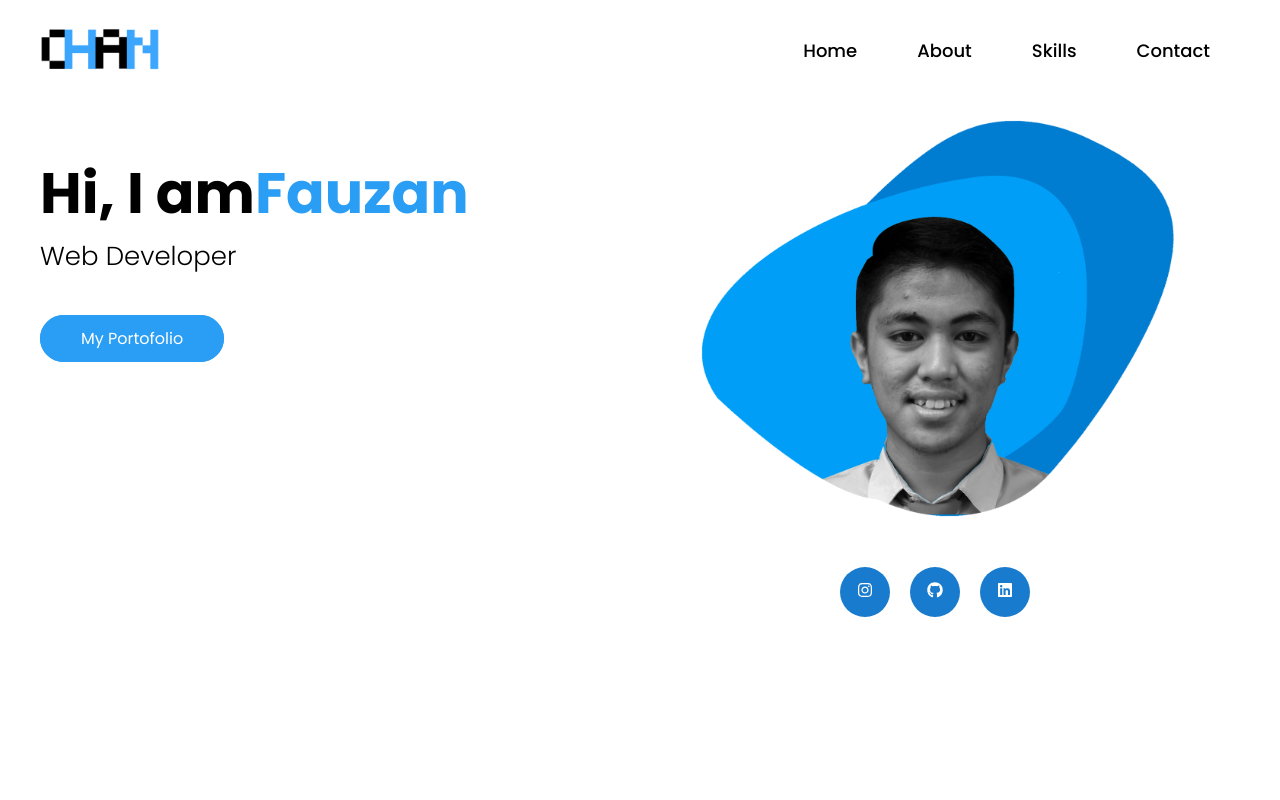
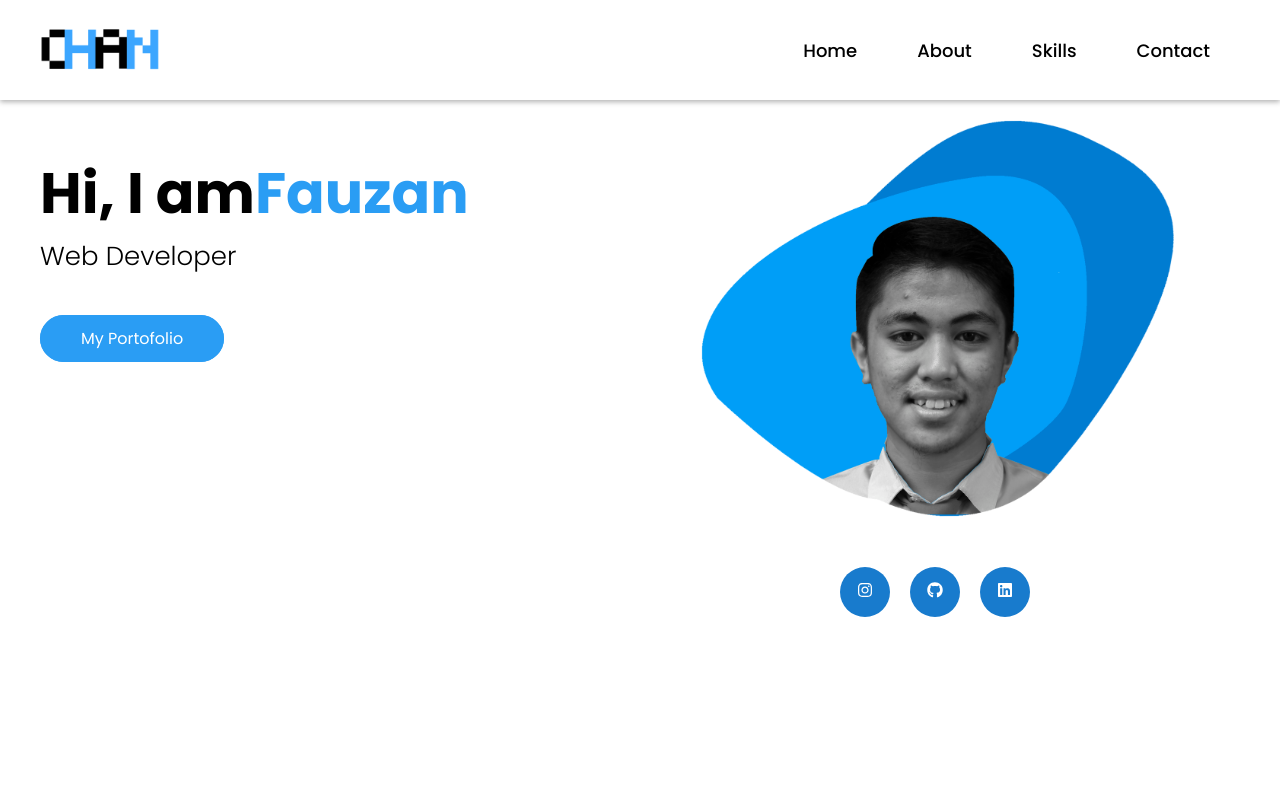
Before and after one commit to mfauzanamzar/myportofolio-with-react, a React (Create React App) app: page / in a window 1280 px wide. Shown: the top 800 px of the page. Built offline with nearby package versions, Linux system fonts and the light colour scheme.

Commit message:
add shadow navbar

```diff
--- a/src/App.css
+++ b/src/App.css
@@ -27,6 +27,7 @@ body{
   top: 0;
   background: white;
   z-index: 1;
+    box-shadow: 0 2px 5px 0 rgb(0 0 0 / 30%) ;
 }
 
 .navbar_container{
--- a/src/components/Nav.js
+++ b/src/components/Nav.js
@@ -15,7 +15,7 @@ const Nav = () => {
   ])
   const [state, setState] = React.useState(false)
   return (
-    <nav className="navbar">
+    <nav className="navbar"s>
       <div className="container">
         <div className="navbar_container">
           <ul className="navbar_left">
```
Also changed, not shown: 1 other file (tests, documents, lock files or other folders).
